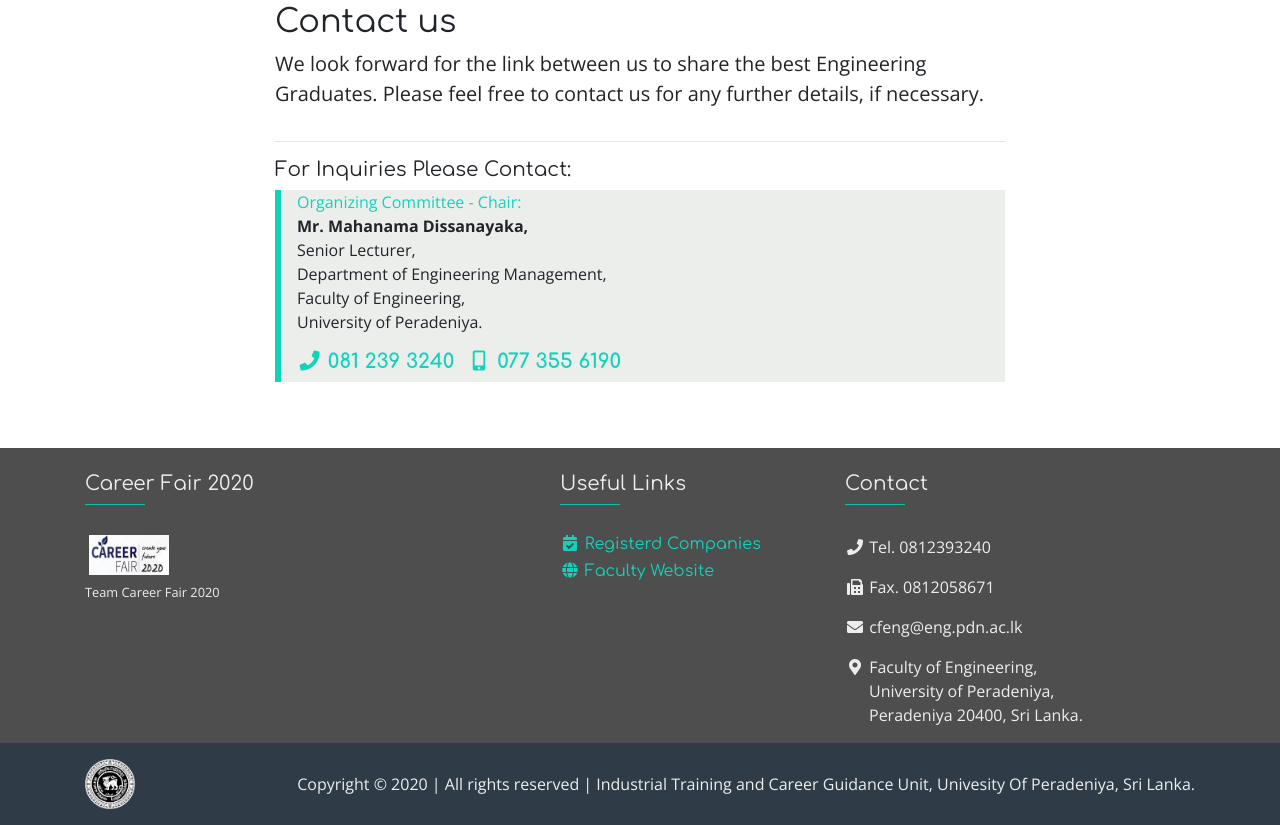
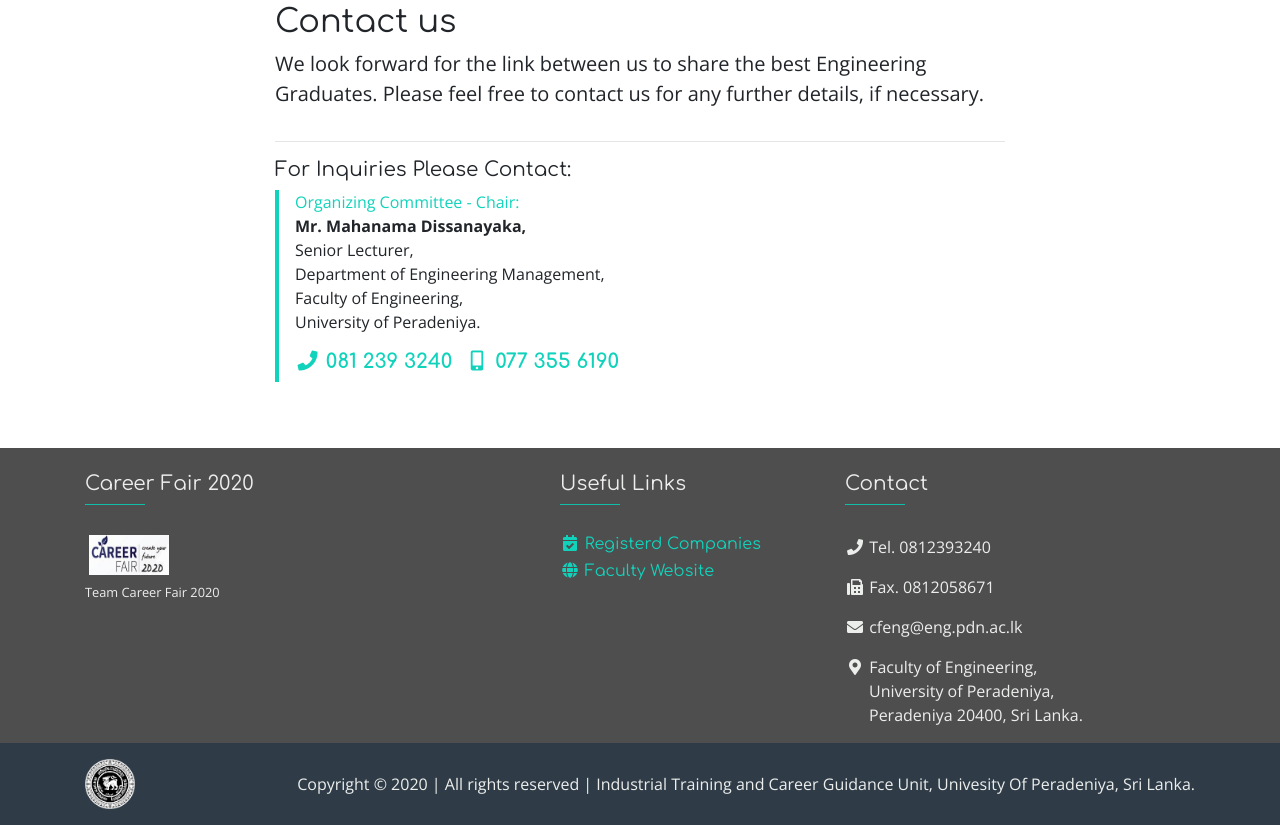
Before and after one commit to chamin96/CareerFair2020v2.0, a plain HTML site: page index.html in a window 1280 px wide. Shown: the part 2509-3334 px from the top of the page. Drawn offline with nearby package versions, Linux system fonts and the light colour scheme.

Commit message:
Update index.html

```diff
--- a/index.html
+++ b/index.html
@@ -192,7 +192,7 @@
           <div class="row">
             <div class="col-md-12 col-sm-12 ">
               <h5>For Inquiries Please Contact:</h5>
-              <div class="pl-3" style="border-left: 6px solid #11D3BC; background-color: #eceeec;">
+              <div class="pl-3" class="pl-3 py-3" style="border-left: 4px solid #11D3BC;">
                 <p>
                   <span class="text-success">Organizing Committee - Chair:</span><br>
                   <strong>Mr. Mahanama Dissanayaka,</strong><br>
```
